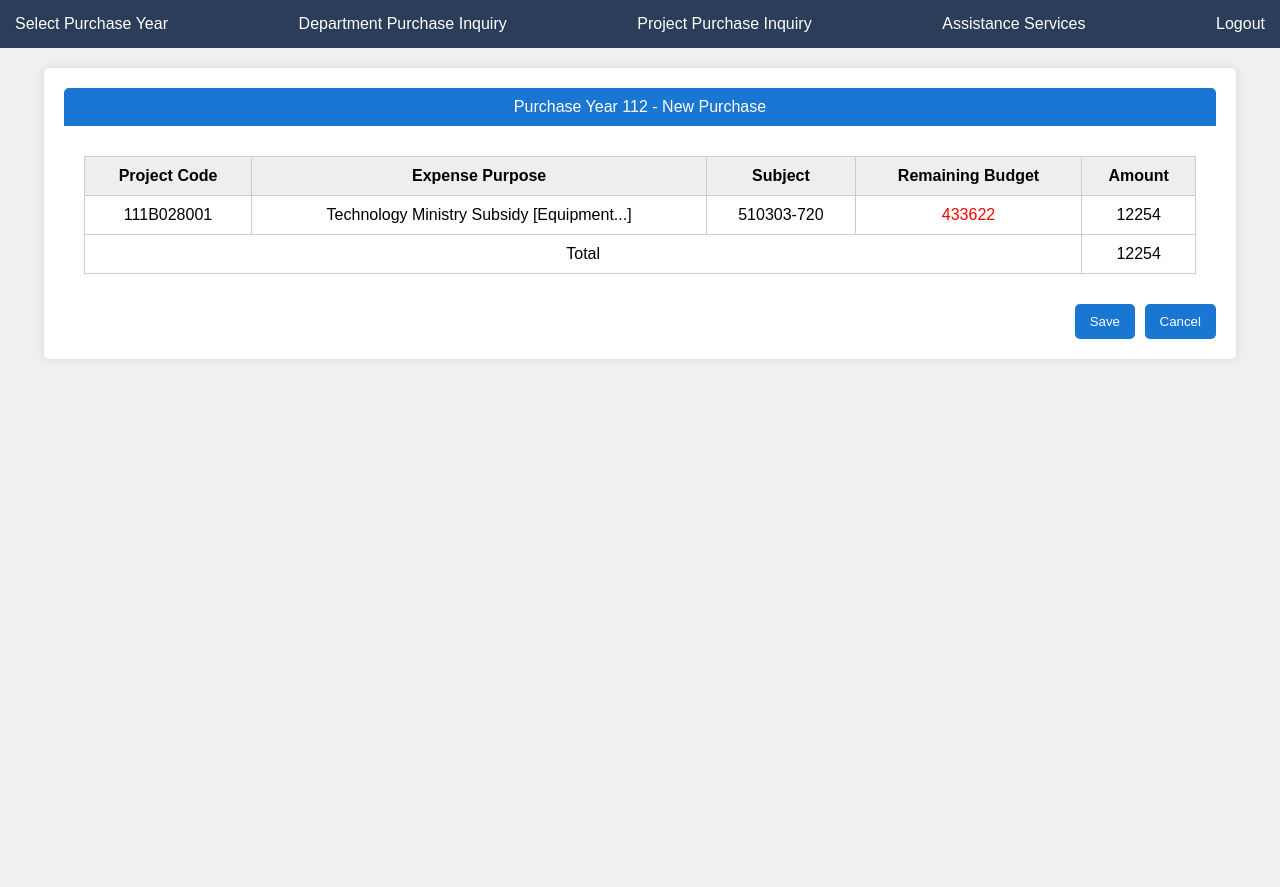
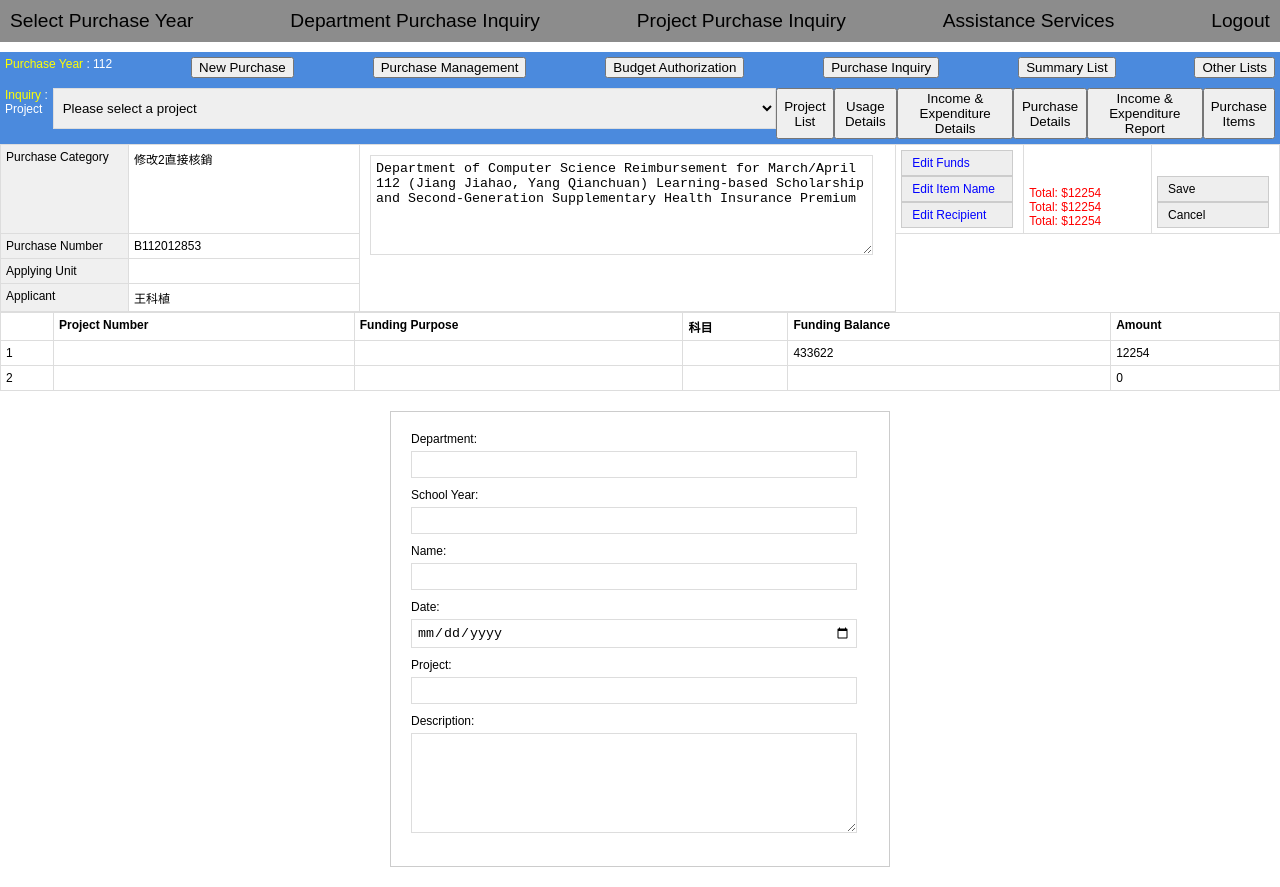
Before and after one commit to jerry8644/Agile-accounting-system, a plain HTML site: page index.html in a window 1280 px wide. Before the commit the page ends 800 px from the top, so only its background shows below. Drawn offline with Linux system fonts and the light colour scheme.

Commit message:
basic skeleton

```diff
--- a/index.html
+++ b/index.html
@@ -1,120 +1,210 @@
 <!DOCTYPE html>
-<html lang="en">
+<html>
   <head>
-    <meta charset="UTF-8">
-    <meta name="viewport" content="width=device-width, initial-scale=1.0">
-    <title>UI Mockup</title>
-    <link rel="stylesheet" href="https://cdnjs.cloudflare.com/ajax/libs/font-awesome/6.4.2/css/all.min.css">
+    <title>Purchase System</title>
     <style>
       body {
-            font-family: Arial, sans-serif;
-            margin: 0;
-            padding: 0;
-            background-color: #f0f0f0;
+        margin: 0px;
+        padding: 0px;
+        font-family: sans-serif;
+        font-size: 12px;
       }
-        .navbar {
-            background-color: #2b3d59;
+      .nav {
+        background-color: #8c8c8c;
         padding: 10px;
-            color: white;
         display: flex;
         justify-content: space-between;
+        margin-bottom: 10px;
+        font-size: 1.2rem;
       }
-        .navbar div {
-            margin: 5px;
+      .nav span {
         cursor: pointer;
       }
-        .container {
-            padding: 20px;
-            background: white;
-            margin: 20px auto;
-            width: 90%;
-            border-radius: 5px;
-            box-shadow: 0 0 10px rgba(0, 0, 0, 0.1);
-        }
-        .section-header {
-            background: #1976D2;
-            color: white;
-            padding: 10px;
-            text-align: center;
-            border-radius: 5px 5px 0 0;
-        }
-        .table-container {
-            padding: 20px;
+      .menu {
+        background-color: #4b8add;
+        padding: 5px;
+        display: flex;
+        justify-content: space-between;
       }
       table {
         width: 100%;
         border-collapse: collapse;
-            margin-top: 10px;
       }
-        th, td {
+      th,
+      td {
+        border: 1px solid #ddd;
+        padding: 5px;
+        text-align: left;
+        vertical-align: top; /* Align text to the top of cells */
+      }
+      .header {
+        background-color: #f0f0f0; /* Light gray background for header */
+        padding: 5px;
+        width: 10%;
+      }
+      textarea {
+        width: 100%;
+        height: 100%;
+      }
+      .button-like {
+        padding: 5px 10px;
         border: 1px solid #ccc;
-            padding: 10px;
-            text-align: center;
+        background-color: #eee;
+        cursor: pointer;
+        margin-right: 5px;
       }
-        th {
-            background: #eee;
+
+      form {
+        width: 500px;
+        margin: 20px auto;
+        border: 1px solid #ccc;
+        padding: 20px;
+        box-sizing: border-box;
       }
-        .button-group {
-            text-align: right;
-            margin-top: 10px;
+      label {
+        display: block;
+        margin-bottom: 5px;
       }
-        .button-group button {
-            padding: 10px 15px;
-            border: none;
-            background: #1976D2;
-            color: white;
-            cursor: pointer;
-            border-radius: 5px;
-            margin-left: 5px;
+      input[type="text"],
+      input[type="date"],
+      select,
+      textarea {
+        width: calc(100% - 12px);
+        padding: 5px;
+        margin-bottom: 10px;
+        border: 1px solid #ddd;
+        box-sizing: border-box;
       }
-        .button-group button:hover {
-            background: #155a9a;
+      textarea {
+        height: 100px;
       }
     </style>
   </head>
   <body>
-    <div class="navbar">
-        <div>Select Purchase Year</div>
-        <div>Department Purchase Inquiry</div>
-        <div>Project Purchase Inquiry</div>
-        <div>Assistance Services</div>
-        <div>Logout</div>
+    <div class="nav">
+      <span>Select Purchase Year</span>
+      <span>Department Purchase Inquiry</span>
+      <span>Project Purchase Inquiry</span>
+      <span>Assistance Services</span>
+      <span>Logout</span>
     </div>
 
-    <div class="container">
-        <div class="section-header">Purchase Year 112 - New Purchase</div>
-        <div class="table-container">
+    <div class="menu">
+      <span>
+        <span style="color: yellow">Purchase Year</span>
+        <span style="color: white">: 112</span>
+      </span>
+      <button>New Purchase</button>
+      <button>Purchase Management</button>
+      <button>Budget Authorization</button>
+      <button>Purchase Inquiry</button>
+      <button>Summary List</button>
+      <button>Other Lists</button>
+    </div>
+
+    <div class="menu">
+      <span>
+        <span style="color: yellow">Inquiry</span>
+        <span style="color: white">: Project</span>
+      </span>
+      <select>
+        <option>Please select a project</option>
+      </select>
+      <button>Project List</button>
+      <button>Usage Details</button>
+      <button>Income & Expenditure Details</button>
+      <button>Purchase Details</button>
+      <button>Income & Expenditure Report</button>
+      <button>Purchase Items</button>
+    </div>
+
     <table>
       <tr>
-                    <th>Project Code</th>
-                    <th>Expense Purpose</th>
-                    <th>Subject</th>
-                    <th>Remaining Budget</th>
+        <td class="header">Purchase Category</td>
+        <td>修改2直接核銷</td>
+        <td rowspan="4" style="padding: 10px">
+          <textarea style="padding: 5px">
+Department of Computer Science Reimbursement for March/April 112 (Jiang Jiahao, Yang Qianchuan) Learning-based Scholarship and Second-Generation Supplementary Health Insurance Premium
+          </textarea>
+        </td>
+        <td style="vertical-align: bottom; color: blue; width: 10%">
+          <div class="button-like">Edit Funds</div>
+          <div class="button-like">Edit Item Name</div>
+          <div class="button-like">Edit Recipient</div>
+        </td>
+        <td style="vertical-align: bottom; width: 10%; color: red">
+          Total: $12254<br />
+          Total: $12254<br />
+          Total: $12254
+        </td>
+        <td style="vertical-align: bottom; width: 10%">
+          <div class="button-like">Save</div>
+          <div class="button-like">Cancel</div>
+        </td>
+      </tr>
+      <tr>
+        <td class="header">Purchase Number</td>
+        <td>B112012853</td>
+      </tr>
+      <tr>
+        <td class="header">Applying Unit</td>
+        <td></td>
+      </tr>
+      <tr>
+        <td class="header">Applicant</td>
+        <td>王科植</td>
+      </tr>
+    </table>
+
+    <table>
+      <thead>
+        <tr>
+          <th></th>
+          <th>Project Number</th>
+          <th>Funding Purpose</th>
+          <th>科目</th>
+          <th>Funding Balance</th>
           <th>Amount</th>
         </tr>
-                <tr>
-                    <td>111B028001</td>
-                    <td>Technology Ministry Subsidy [Equipment...]</td>
-                    <td>510303-720</td>
-                    <td style="color: red;">433622</td>
+      </thead>
+      <tbody>
+        <tr class="row1">
+          <td>1</td>
+          <td></td>
+          <td></td>
+          <td></td>
+          <td class="highlighted">433622</td>
           <td>12254</td>
         </tr>
-                <tr>
-                    <td colspan="4">Total</td>
-                    <td>12254</td>
+        <tr class="row2">
+          <td>2</td>
+          <td></td>
+          <td></td>
+          <td></td>
+          <td class="highlighted"></td>
+          <td>0</td>
         </tr>
+      </tbody>
     </table>
-        </div>
-        <div class="button-group">
-            <button>Save</button>
-            <button>Cancel</button>
-        </div>
-    </div>
 
-    <script>
-        document.querySelector('.button-group button').addEventListener('click', function() {
-            alert('Data has been saved!');
-        });
-    </script>
+    <form>
+      <label for="department">Department:</label>
+      <input type="text" id="department" name="department" required />
+
+      <label for="schoolYear">School Year:</label>
+      <input type="text" id="schoolYear" name="schoolYear" required />
+
+      <label for="name">Name:</label>
+      <input type="text" id="name" name="name" required />
+
+      <label for="date">Date:</label>
+      <input type="date" id="date" name="date" required />
+
+      <label for="project">Project:</label>
+      <input type="text" id="project" name="project" required />
+
+      <label for="description">Description:</label>
+      <textarea id="description" name="description" required></textarea>
+    </form>
   </body>
 </html>
```
Lines whose indentation alone changed are shown as unchanged.
